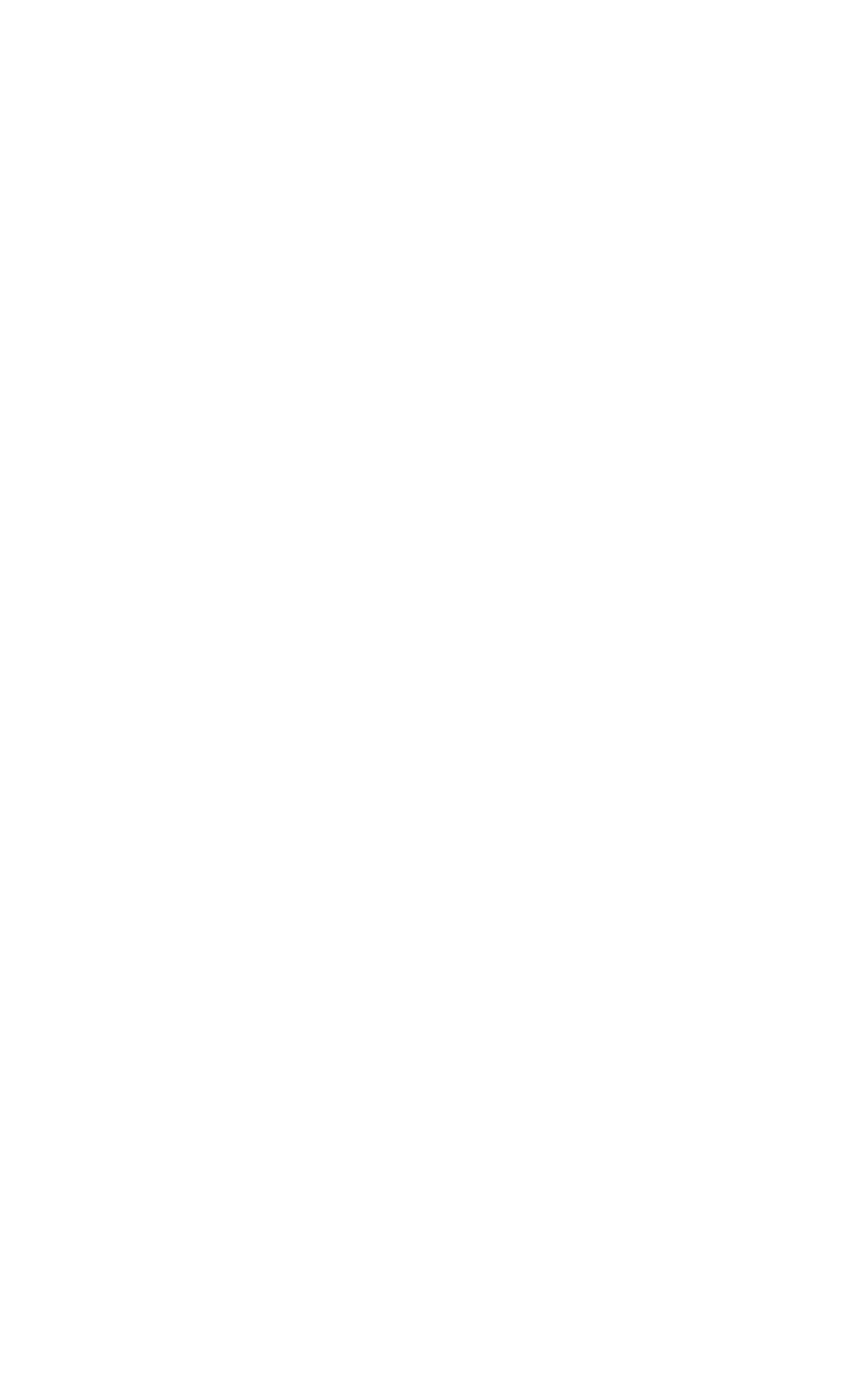
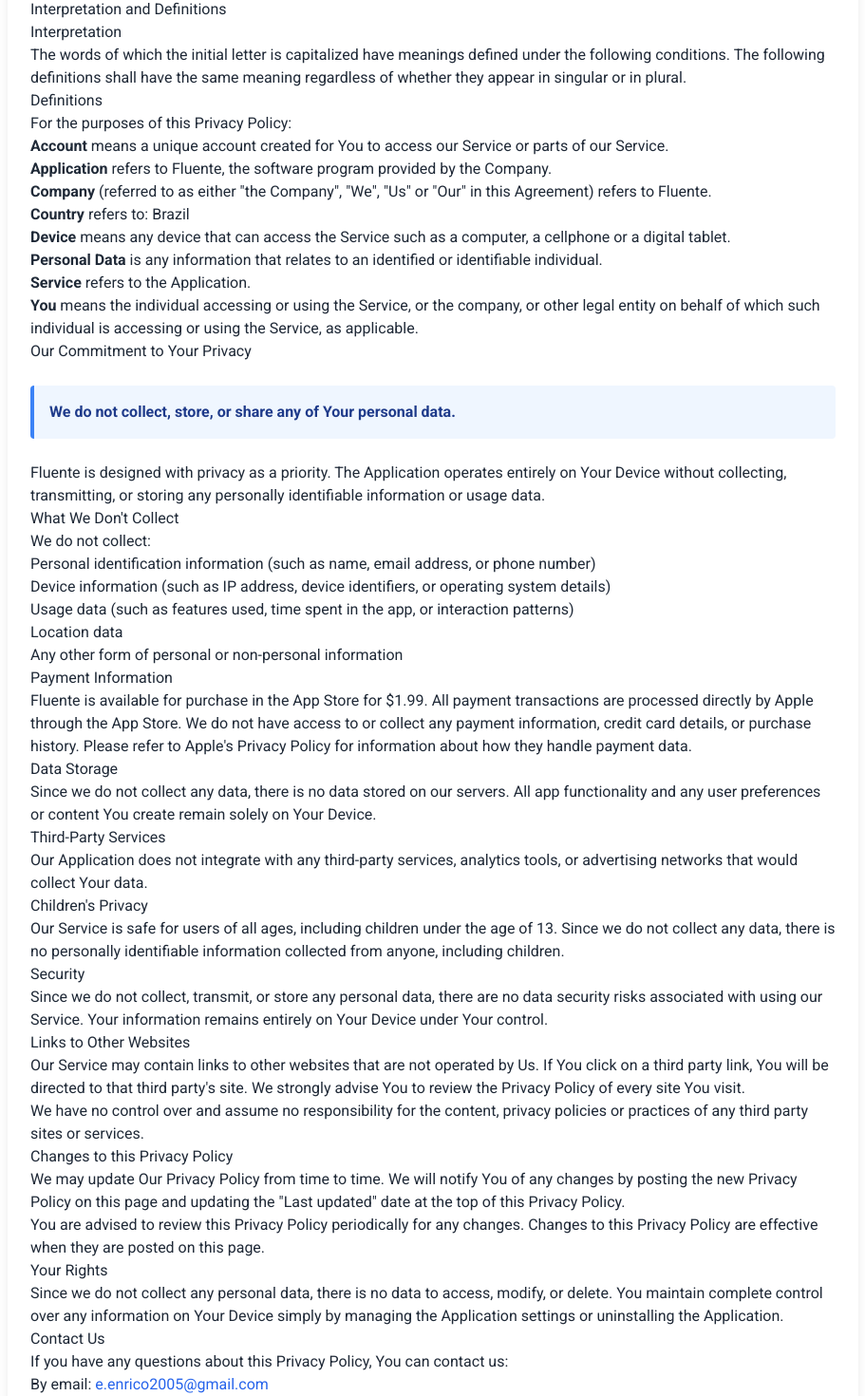
Before and after one commit to enzoenrico/portifolioReactTailwind, a React (Vite) app: page /privacy/fluente in a window 1280 px wide. Before the commit this address had no page. Shown: the part 190-1660 px from the top of the page at 95% size, without its empty margins (184-1095 px from the left). Before the commit the page ends 800 px from the top, so only its background shows below. Built offline with nearby package versions, Linux system fonts and the light colour scheme.

Commit message:
feat: fluente privacy policy

```diff
--- /dev/null
+++ b/src/components/FluentePrivacy.tsx
@@ -0,0 +1,162 @@
+import React from 'react'
+
+export default function Privacy() {
+  return (
+    <>
+      <div className="mx-auto max-w-4xl px-6 py-10 bg-white dark:bg-gray-900 text-gray-800 dark:text-gray-100 rounded-2xl shadow-lg">
+        <header className="mb-8">
+          <h1 className="text-3xl sm:text-4xl font-extrabold tracking-tight">Privacy Policy</h1>
+          <p className="mt-2 text-sm text-gray-500 dark:text-gray-400">Last updated: October 14, 2025</p>
+        </header>
+
+        <article className="prose prose-lg dark:prose-invert max-w-none">
+          <p>
+            This Privacy Policy describes Our policies and procedures regarding Your information when You use the
+            Service and tells You about Your privacy rights and how the law protects You.
+          </p>
+
+          <h2>Interpretation and Definitions</h2>
+          <h3>Interpretation</h3>
+          <p>
+            The words of which the initial letter is capitalized have meanings defined under the following
+            conditions. The following definitions shall have the same meaning regardless of whether they appear
+            in singular or in plural.
+          </p>
+
+          <h3>Definitions</h3>
+          <p>For the purposes of this Privacy Policy:</p>
+
+          <ul>
+            <li>
+              <strong>Account</strong> means a unique account created for You to access our Service or parts of our
+              Service.
+            </li>
+            <li>
+              <strong>Application</strong> refers to Fluente, the software program provided by the Company.
+            </li>
+            <li>
+              <strong>Company</strong> (referred to as either "the Company", "We", "Us" or "Our" in this Agreement)
+              refers to Fluente.
+            </li>
+            <li>
+              <strong>Country</strong> refers to: Brazil
+            </li>
+            <li>
+              <strong>Device</strong> means any device that can access the Service such as a computer, a cellphone or
+              a digital tablet.
+            </li>
+            <li>
+              <strong>Personal Data</strong> is any information that relates to an identified or identifiable
+              individual.
+            </li>
+            <li>
+              <strong>Service</strong> refers to the Application.
+            </li>
+            <li>
+              <strong>You</strong> means the individual accessing or using the Service, or the company, or other
+              legal entity on behalf of which such individual is accessing or using the Service, as applicable.
+            </li>
+          </ul>
+
+          <h2>Our Commitment to Your Privacy</h2>
+          <div className="my-6 p-4 bg-blue-50 dark:bg-blue-900/20 border-l-4 border-blue-500 rounded">
+            <p className="font-semibold text-blue-900 dark:text-blue-100">
+              We do not collect, store, or share any of Your personal data.
+            </p>
+          </div>
+
+          <p>
+            Fluente is designed with privacy as a priority. The Application operates entirely on Your Device without
+            collecting, transmitting, or storing any personally identifiable information or usage data.
+          </p>
+
+          <h2>What We Don't Collect</h2>
+          <p>We do not collect:</p>
+          <ul>
+            <li>Personal identification information (such as name, email address, or phone number)</li>
+            <li>Device information (such as IP address, device identifiers, or operating system details)</li>
+            <li>Usage data (such as features used, time spent in the app, or interaction patterns)</li>
+            <li>Location data</li>
+            <li>Any other form of personal or non-personal information</li>
+          </ul>
+
+          <h2>Payment Information</h2>
+          <p>
+            Fluente is available for purchase in the App Store for $1.99. All payment transactions are processed
+            directly by Apple through the App Store. We do not have access to or collect any payment information,
+            credit card details, or purchase history. Please refer to Apple's Privacy Policy for information about
+            how they handle payment data.
+          </p>
+
+          <h2>Data Storage</h2>
+          <p>
+            Since we do not collect any data, there is no data stored on our servers. All app functionality and any
+            user preferences or content You create remain solely on Your Device.
+          </p>
+
+          <h2>Third-Party Services</h2>
+          <p>
+            Our Application does not integrate with any third-party services, analytics tools, or advertising
+            networks that would collect Your data.
+          </p>
+
+          <h2>Children's Privacy</h2>
+          <p>
+            Our Service is safe for users of all ages, including children under the age of 13. Since we do not
+            collect any data, there is no personally identifiable information collected from anyone, including
+            children.
+          </p>
+
+          <h2>Security</h2>
+          <p>
+            Since we do not collect, transmit, or store any personal data, there are no data security risks
+            associated with using our Service. Your information remains entirely on Your Device under Your control.
+          </p>
+
+          <h2>Links to Other Websites</h2>
+          <p>
+            Our Service may contain links to other websites that are not operated by Us. If You click on a third
+            party link, You will be directed to that third party's site. We strongly advise You to review the Privacy
+            Policy of every site You visit.
+          </p>
+          <p>
+            We have no control over and assume no responsibility for the content, privacy policies or practices of
+            any third party sites or services.
+          </p>
+
+          <h2>Changes to this Privacy Policy</h2>
+          <p>
+            We may update Our Privacy Policy from time to time. We will notify You of any changes by posting the new
+            Privacy Policy on this page and updating the "Last updated" date at the top of this Privacy Policy.
+          </p>
+          <p>
+            You are advised to review this Privacy Policy periodically for any changes. Changes to this Privacy
+            Policy are effective when they are posted on this page.
+          </p>
+
+          <h2>Your Rights</h2>
+          <p>
+            Since we do not collect any personal data, there is no data to access, modify, or delete. You maintain
+            complete control over any information on Your Device simply by managing the Application settings or
+            uninstalling the Application.
+          </p>
+
+          <h2>Contact Us</h2>
+          <p>If you have any questions about this Privacy Policy, You can contact us:</p>
+          <ul>
+            <li>
+              By email:{' '}
+              <a href="mailto:e.enrico2005@gmail.com" className="text-blue-600 hover:underline">
+                e.enrico2005@gmail.com
+              </a>
+            </li>
+          </ul>
+
+          <div className="mt-8 pt-6 border-t border-gray-200 dark:border-gray-700 text-center italic text-gray-600 dark:text-gray-400">
+            <p>This privacy policy reflects our commitment to protecting your privacy by simply not collecting any data at all.</p>
+          </div>
+        </article>
+      </div>
+    </>
+  )
+}
--- a/src/components/PoliweekLinks.jsx
+++ b/src/components/PoliweekLinks.jsx
@@ -29,7 +29,7 @@
     title: 'Apple Developer Academy',
     description:
       'Fiquem de olho nos posts! Sempre tem novos cursos bem legais',
-    href: 'https://anthropic.skilljar.com/',
+    href: 'https://www.instagram.com/adapucpr/',
     image: '/assets/academy.png',
     badge: 'Cursos Incríveis'
   },
--- a/src/main.jsx
+++ b/src/main.jsx
@@ -4,6 +4,7 @@
 import './index.css'
 import { BrowserRouter, Route, Routes } from 'react-router-dom'
 import Privacy from './components/Privacy'
+import FluentePrivacy from './components/FluentePrivacy'
 import PoliweekLinks from './components/PoliweekLinks'
 import ThemeLayout from './components/ThemeLayout'
 
@@ -14,6 +15,7 @@
         <Route element={<ThemeLayout />}>
           <Route path='/' element={<App />} />
           <Route path='/privacy' element={<Privacy />} />
+          <Route path='/privacy/fluente' element={<FluentePrivacy />} />
           <Route path='/poliweek/2025' element={<PoliweekLinks />} />
         </Route>
       </Routes>
```
